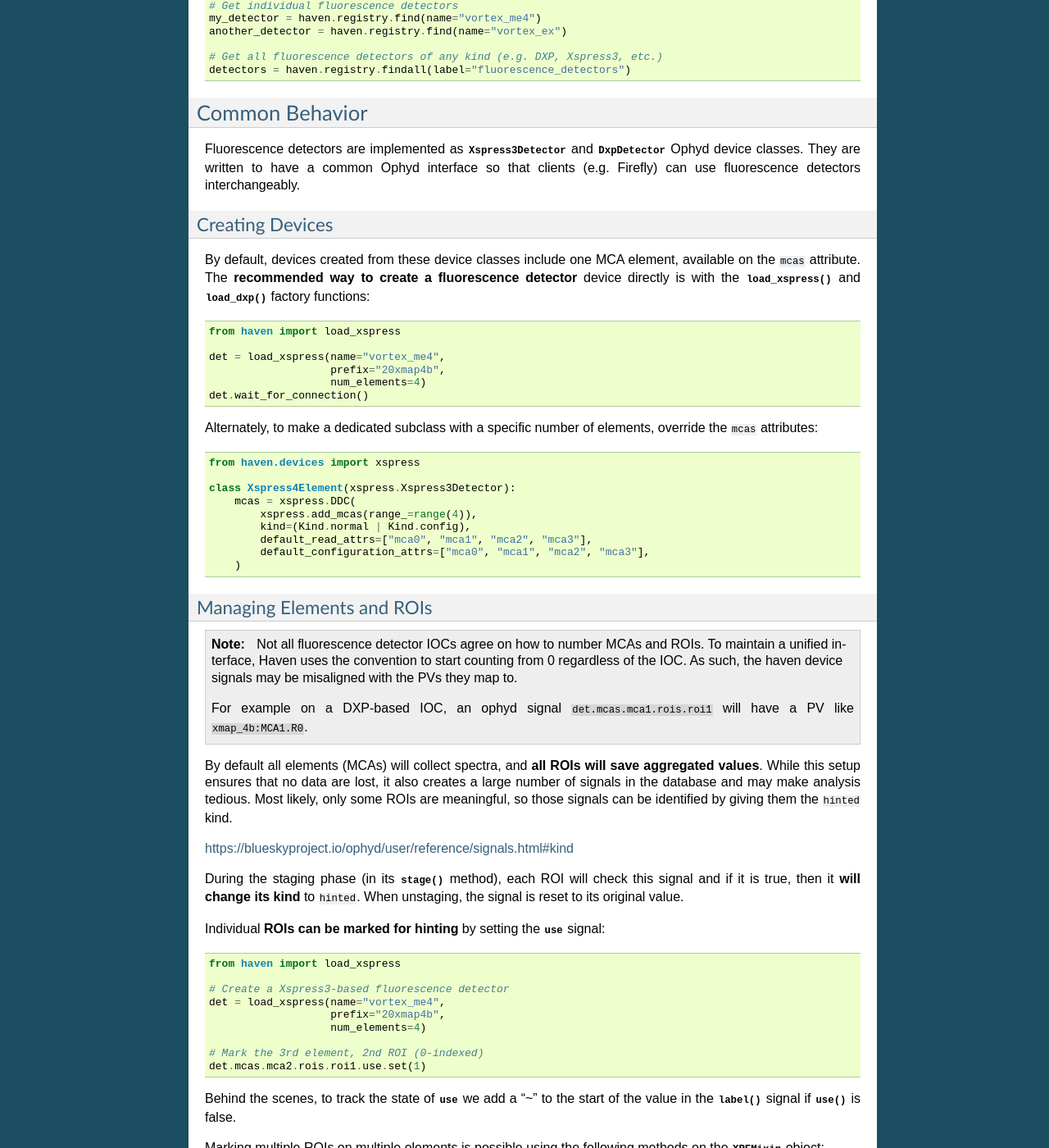
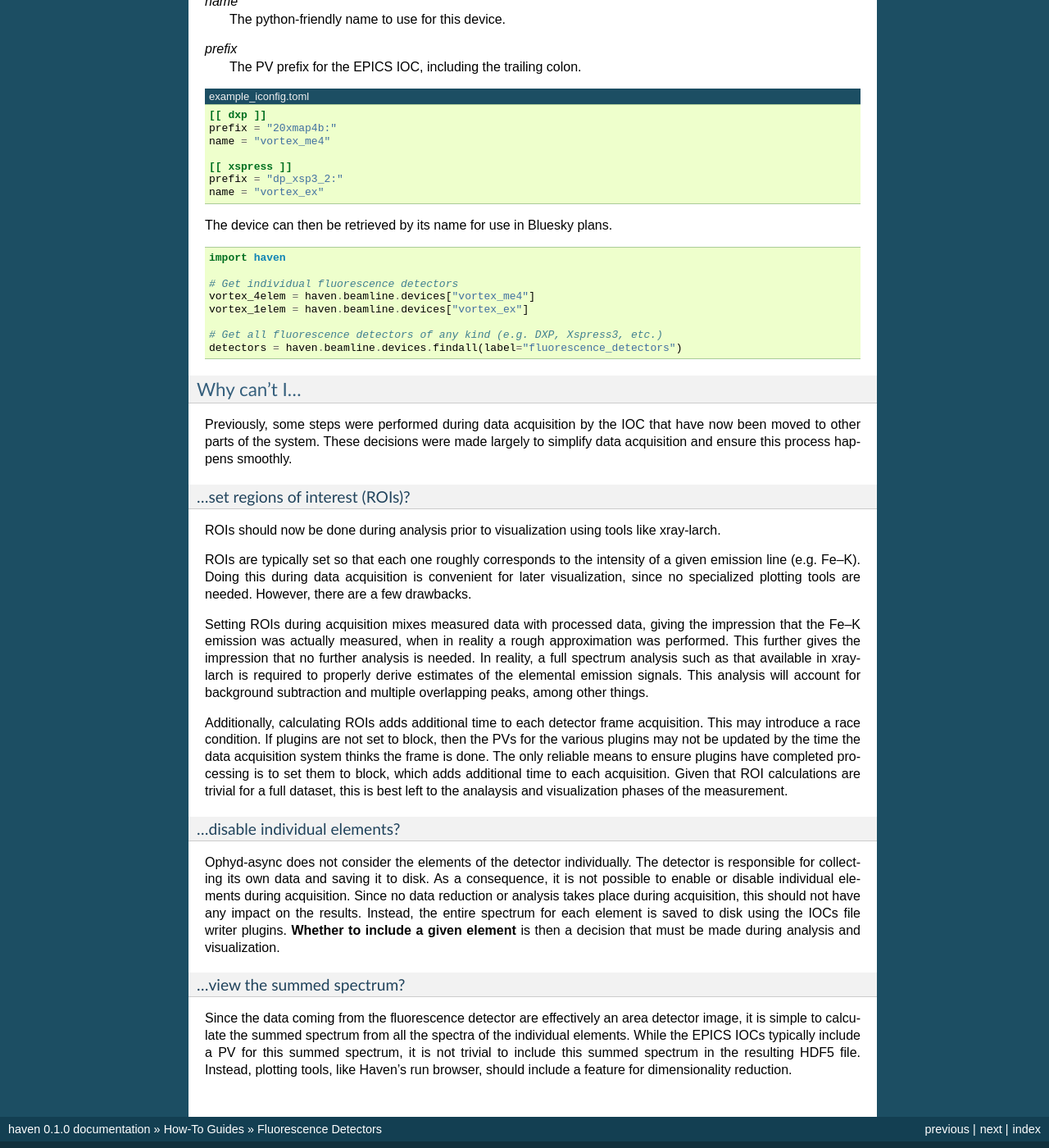
Before and after one commit to spc-group/haven, a Sphinx documentation site: the page built from docs/topic_guides/fluorescence_detectors.rst, in a window 1280 px wide and 1400 px high, scrolled down 717 px. Shown: the whole window at 82% size. Built offline with Sphinx 7.4.7, drawn with Linux system fonts in a browser that asks for light colours; pages that are not in the unit, such as notebooks, are missing from menus; some of the changed text lies outside the part shown.

Commit message:
Updated documentation for xspress detectors.

```diff
--- a/docs/topic_guides/fluorescence_detectors.rst
+++ b/docs/topic_guides/fluorescence_detectors.rst
@@ -5,192 +5,127 @@
 .. contents:: Table of Contents
     :depth: 3
 
+.. warning::
+
+   Fluorescence detectors are in the process of being transitioned
+   from the older, threaded Ophyd library to *ophyd-async*. The
+   documentation below **should be accurate for Xspress3** devices,
+   but **not for DXP** based devices as those have not been
+   transitioned to ophyd-async yet.
+
+Haven supports two varieties of fluorescence detector:
+
+- Xspress3
+- DXP (XIA's XMAP, Saturn, and Mercury)
+
+The support for these two electronics is very different, but the basic
+idea is the same. To acquire a frame, each detector will first
+configure its file writer, then trigger the detector. This will result
+in a file on disk with the measured spectra from all elements in the
+detector. The data can then be retrieved with something like Tiled,
+which can open the data file and serve the enclosed data. All these
+steps happen out-of-sight of the user, provided the detector is used
+with the updated Ophyd-async devices.
+
+
 Specifying Detectors in Configuration
 =====================================
 
-To add new detectors to the beamline, new sections should be added the
-*iconfig.toml* file. Each section should be labeled
-``[<class>.<name>]``, where ``<class>`` specifies which interface is
-present (``"dxp"`` for XIA DXP or ``"xspress"`` for Xspress3), and
-``<name>`` becomes the device name. *prefix* is the PV prefix for the
-EPICS IOC, and *num_elements* specifies the number of detector
-elements.
+To add new detectors to the beamline, new sections should be added to
+the *iconfig.toml* file. Each section should be labeled ``[[ <class>
+]]``, where ``<class>`` specifies which interface is present
+(``"dxp"`` for XIA DXP/XMAP or ``"xspress3"`` for Xspress3).
+
+The following parameters can then be included:
+
+*name*
+  The python-friendly name to use for this device.
+*prefix*
+  The PV prefix for the EPICS IOC, including the trailing colon.
 
 .. code-block:: toml
+   :caption: example_iconfig.toml
 
-   [dxp.vortex_me4]
+   [[ dxp ]]
+   prefix = "20xmap4b:"
+   name = "vortex_me4"
 
-   prefix = "20xmap4b"
-   num_elements = 4
+   [[ xspress ]]
+   prefix = "dp_xsp3_2:"
+   name = "vortex_ex"
 
-   [xspress.vortex_ex]
-
-   prefix = "dp_xsp3_2"
-   num_elements = 1
-
-
-The device can then be retrieved from the instrument registry for use
-in bluesky plans:
+The device can then be retrieved by its name for use in Bluesky plans.
 
 .. code-block:: python
 
    import haven
 
    # Get individual fluorescence detectors
-   my_detector = haven.registry.find(name="vortex_me4")
-   another_detector = haven.registry.find(name="vortex_ex")
+   vortex_4elem = haven.beamline.devices["vortex_me4"]
+   vortex_1elem = haven.beamline.devices["vortex_ex"]
 
    # Get all fluorescence detectors of any kind (e.g. DXP, Xspress3, etc.)
-   detectors = haven.registry.findall(label="fluorescence_detectors")
+   detectors = haven.beamline.devices.findall(label="fluorescence_detectors")
 
 
-Common Behavior
-===============
+Why can't I…
+############
 
-Fluorescence detectors are implemented as
-:py:class:`~haven.devices.xspress.Xspress3Detector` and
-:py:class:`~haven.devices.dxp.DxpDetector` Ophyd device
-classes. They are written to have a common Ophyd interface so that
-clients (e.g. Firefly) can use fluorescence detectors interchangeably.
+Previously, some steps were performed during data acquisition by the
+IOC that have now been moved to other parts of the system. These
+decisions were made largely to simplify data acquisition and ensure
+this process happens smoothly.
 
-Creating Devices
-----------------
+…set regions of interest (ROIs)?
+--------------------------------
 
-By default, devices created from these device classes include one MCA
-element, available on the ``mcas`` attribute. The **recommended way to
-create a fluorescence detector** device directly is with the
-:py:func:`~haven.devices.dxp.load_xspress()` and
-:py:func:`~haven.devices.dxp.load_dxp()` factory functions:
+ROIs should now be done during analysis prior to visualization using
+tools like xray-larch.
 
-.. code-block:: python
+ROIs are typically set so that each one roughly corresponds to the
+intensity of a given emission line (e.g. Fe–K). Doing this during data
+acquisition is convenient for later visualization, since no specialized
+plotting tools are needed. However, there are a few drawbacks.
 
-   from haven import load_xspress
+Setting ROIs during acquisition mixes measured data with processed
+data, giving the impression that the Fe–K emission was actually
+measured, when in reality a rough approximation was performed. This
+further gives the impression that no further analysis is needed. In
+reality, a full spectrum analysis such as that available in xray-larch
+is required to properly derive estimates of the elemental emission
+signals. This analysis will account for background subtraction and
+multiple overlapping peaks, among other things.
 
-   det = load_xspress(name="vortex_me4",
-		      prefix="20xmap4b",
-		      num_elements=4)
-   det.wait_for_connection()
+Additionally, calculating ROIs adds additional time to each detector
+frame acquisition. This may introduce a race condition. If plugins are
+not set to block, then the PVs for the various plugins may not be
+updated by the time the data acquisition system thinks the frame is
+done. The only reliable means to ensure plugins have completed
+processing is to set them to block, which adds additional time to each
+acquisition. Given that ROI calculations are trivial for a full
+dataset, this is best left to the analaysis and visualization phases
+of the measurement.
 
-Alternately, to make a dedicated subclass with a specific number of
-elements, override the ``mcas`` attributes:
+…disable individual elements?
+-----------------------------
 
-.. code-block:: python
+Ophyd-async does not consider the elements of the detector
+individually. The detector is responsible for collecting its own data
+and saving it to disk. As a consequence, it is not possible to enable
+or disable individual elements during acquisition. Since no data
+reduction or analysis takes place during acquisition, this should not
+have any impact on the results. Instead, the entire spectrum for each
+element is saved to disk using the IOCs file writer plugins. **Whether
+to include a given element** is then a decision that must be made
+during analysis and visualization.
 
-    from haven.devices import xspress
-
-    class Xspress4Element(xspress.Xspress3Detector):
-        mcas = xspress.DDC(
-            xspress.add_mcas(range_=range(4)),
-            kind=(Kind.normal | Kind.config),
-            default_read_attrs=["mca0", "mca1", "mca2", "mca3"],
-            default_configuration_attrs=["mca0", "mca1", "mca2", "mca3"],
-        )
-
-Managing Elements and ROIs
+…view the summed spectrum?
 --------------------------
 
-.. note::
-
-   Not all fluorescence detector IOCs agree on how to number MCAs and
-   ROIs. To maintain a unified interface, Haven uses the convention to
-   start counting from 0 regardless of the IOC. As such, the haven
-   device signals may be misaligned with the PVs they map to.
-
-   For example on a DXP-based IOC, an ophyd signal
-   ``det.mcas.mca1.rois.roi1`` will have a PV like
-   ``xmap_4b:MCA1.R0``.
-
-By default all elements (MCAs) will collect spectra, and **all ROIs
-will save aggregated values**. While this setup ensures that no data
-are lost, it also creates a large number of signals in the database
-and may make analysis tedious. Most likely, only some ROIs are
-meaningful, so those signals can be identified by giving them the
-``hinted`` kind.
-
-https://blueskyproject.io/ophyd/user/reference/signals.html#kind
-
-During the staging phase (in its
-:py:meth:`~have.instrument.fluorescence_detector.ROIMixin.stage()`
-method), each ROI will check this signal and if it is true, then it
-**will change its kind** to ``hinted``. When unstaging, the signal is
-reset to its original value.
-
-Individual **ROIs can be marked for hinting** by setting the
-:py:attr:`~haven.devices.xspress.ROI.use` signal:
-
-.. code-block:: python
-
-    from haven import load_xspress
-
-    # Create a Xspress3-based fluorescence detector
-    det = load_xspress(name="vortex_me4",
-		       prefix="20xmap4b",
-    		       num_elements=4)
-
-    # Mark the 3rd element, 2nd ROI (0-indexed)
-    det.mcas.mca2.rois.roi1.use.set(1)
-
-Behind the scenes, to track the state of
-:py:attr:`~haven.devices.xspress.ROI.use` we add a "~" to the start
-of the value in the
-:py:meth:`~have.instrument.fluorescence_detector.label` signal if
-:py:meth:`~have.instrument.fluorescence_detector.use` is false.
-
-
-Marking multiple ROIs on multiple elements is possible using the
-following methods on the
-:py:class:`~haven.devices.fluorescence_detector.XRFMixin` object:
-
-- :py:meth:`~haven.devices.fluorescence_detector.XRFMixin.enable_rois`
-- :py:meth:`~haven.devices.fluorescence_detector.XRFMixin.disable_rois`
-
-These methods accepts an optional sequence of integers for the indices
-of the elements or ROIs to enable/disable. If not ROIs or elements are
-specified, the methods will operate on all ROIs or elements
-(e.g. ``det.disables_rois()`` will disable all ROIs on all elements.
-
-.. code-block:: python
-
-    from haven import load_xspress
-
-    # Create a Xspress3-based fluorescence detector
-    det = load_xspress(name="vortex_me4",
-		       prefix="20xmap4b",
-    		       num_elements=4)
-
-    # Mark all ROIs on the third and fifth elements
-    det.enable_rois(elements=[2, 4])
-
-    # Unmark the first, eight, and fifteeth elements
-    det.enable_rois(rois=[0, 7, 14])
-
-    # Unmark the third ROI on the second element
-    det.enable_rois(rois=[2], elements=[1])
-
-Xspress 3
-=========
-
-Support for Quantum Detectors' Xspress3 Family of detectors is
-provided by the :py:class:`~haven.devices.xspress.Xspress3Detector`
-base class. The EPICS support for Xspress3 detectors is based on the
-EPICS area detector module, and so the
-:py:class:`~haven.devices.xspress.Xspress3Detector` is a customized
-:py:class:`ophyd.DetectorBase`.
-
-XIA DXP (XMAP)
-==============
-
-DXP (XMAP, Mercury, Saturn) electronics use the bluesky multi-channel
-analyzer (MCA) device, packaged in Haven as the
-:py:class:`~haven.devices.dxp.DxpDetector` class.
-
-The DXP electronics are **not yet compatible** with :doc:`fly-scanning
-<fly_scanning>`. The :py:class:`~haven.devices.dxp.DxpDetector`
-does implement the
-:py:meth:`~haven.devices.dxp.DxpDetector.kickoff()` and
-:py:meth:`~haven.devices.dxp.DxpDetector.complete()` methods, but
-does not yet handle data collection. This is because the data are
-reported as a byte stream that must first be decoded. The DXP manual
-describes the structure of this byte-stream, so in principle it is
-possible to parse this in the
-:py:meth:`~haven.devices.dxp.DxpDetector.collect()` method.
+Since the data coming from the fluorescence detector are effectively
+an area detector image, it is simple to calculate the summed spectrum
+from all the spectra of the individual elements. While the EPICS IOCs
+typically include a PV for this summed spectrum, it is not trivial to
+include this summed spectrum in the resulting HDF5 file. Instead,
+plotting tools, like Haven's run browser, should include a feature for
+dimensionality reduction.
```
